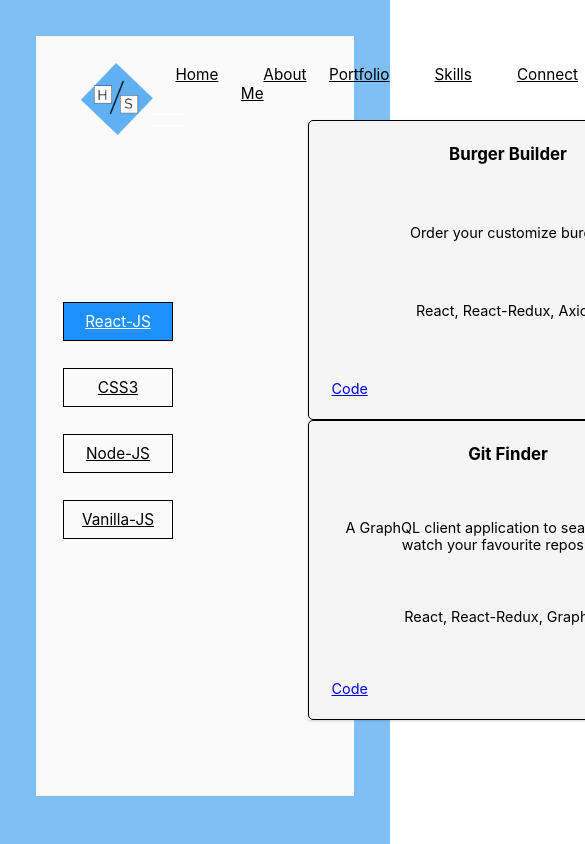
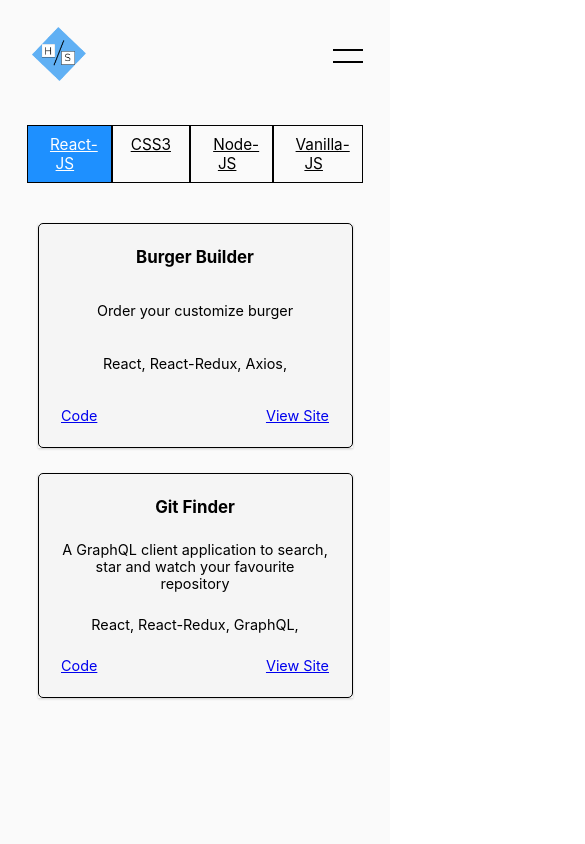
Before and after one commit to Heet1996/my-profile, a React app: page /portfolio in a window 390 px wide. Shown: the top 844 px of the page, 585 px wide, since content can reach past the window. Built offline with nearby package versions, Linux system fonts and the light colour scheme.

Commit message:
Portfolio page updated

```diff
--- a/src/App.scss
+++ b/src/App.scss
@@ -5,3 +5,12 @@
     padding: 4rem;
 
 }
+@media screen and (max-width: 700px)
+{
+    .container
+    {
+        background-color: #fafafa;
+        padding:0;
+    }
+
+}
--- a/src/components/About/About.scss
+++ b/src/components/About/About.scss
@@ -7,7 +7,7 @@
     top:50%;
     left: 50%;
     transform: translate(-50%,-50%);
-
+    margin-top:5rem;
 
     &-section
     {
@@ -16,7 +16,7 @@
         align-self: center;
         &__desc
         {
-            margin-top:5rem;
+
              &>p
              {
 
--- a/src/components/Home/Home.js
+++ b/src/components/Home/Home.js
@@ -67,13 +67,5 @@
 document.addEventListener('DOMContentLoaded',()=>{
 
     typeString();
-
-    //JS for maain menu to toogle
-    let mainNav = document.getElementById('js-menu');
-    let navBarToggle = document.getElementById('js-navbar-toggle');
-
-    navBarToggle.addEventListener('click', function () {
-    mainNav.classList.toggle('active');
-    });
 });
 export default Home;
--- a/src/components/Home/Home.scss
+++ b/src/components/Home/Home.scss
@@ -9,7 +9,8 @@
     top:50%;
     left: 50%;
     transform: translate(-50%,-50%);
-    min-width: 500px;
+    min-width: 40rem;
+
 }
 .profile-image
 {
--- a/src/components/Navigation/Header/Header.js
+++ b/src/components/Navigation/Header/Header.js
@@ -10,8 +10,14 @@
         return(
                 <header className="header">
                 <Logo />
-                <nav className="navigation">
+                <div className="menu-toggle" id="toogle">
+                            <div className="line"></div>
+                            <div className="line"></div>
+                </div>
 
+                <nav className="navigation" id="js-menu">
+
+                    <a href="#" className="close" id="close"></a>
                     <ul className="navigation__list">
                         <li className="navigation__item" onClick={typeString}>
                             <Link to="/" className="navigation__link">Home</Link>
@@ -30,14 +36,24 @@
                         </li>
 
                     </ul>
-                    <div class="menu-toggle">
-                        <div class="line"></div>
-                        <div class="line"></div>
-				    </div>
                 </nav>
                 </header>
 
         );
     }
 }
+// //JS for maain menu to toogle
+document.addEventListener('DOMContentLoaded',()=>{
+
+    let mainNav = document.getElementById('js-menu');
+    let navBarToggle = document.getElementById('toogle');
+    let navBarClose= document.getElementById('close');
+    navBarToggle.addEventListener('click', function () {
+     mainNav.classList.toggle('activeNav');
+    });
+    mainNav.addEventListener('click', function () {
+        mainNav.classList.toggle('activeNav');
+       });
+});
+
 export default Header;
--- a/src/components/Navigation/Header/Header.scss
+++ b/src/components/Navigation/Header/Header.scss
@@ -32,35 +32,74 @@
     }
 
 }
-
-
-
 /* Mobile Code for header */
 
 @media screen and (max-width: 700px)
 {
-    .line{
-        width: 30px;
-        height: 2px;
-        margin: 10px 0;
-        background-color: #fff;
-    }
-    .menu-toggle:hover{
-        cursor: pointer;
-    }
-    .mobile-nav ul{
-        padding: 0;
-        margin: 0;
-        list-style-type: none;
-    }
+
 
     .navigation
     {
+        background-color: #3C3842;
+        display: block;
+        width: 100%;
+        height: 100%;
+        display: none;
+        text-align: center;
+        position: absolute;
+        top:0;
+        left: 0;
+        z-index: 100;
         & ul
         {
             padding: 0;
             margin: 0;
             list-style-type: none;
+            display: flex;
+            flex-direction: column;
+            justify-content: center;
+            height: 100%;
+        }
+        &__link
+        {
+            color: #989AA4;
+            display: block;
+            padding: 15px 20px;
         }
     }
+    .line{
+        width: 30px;
+        height: 2px;
+        margin: 10px 0;
+        background-color:black;
+    }
+    .menu-toggle{
+        cursor: pointer;
+    }
+    .activeNav
+    {
+        display: block;
+    }
+    .close {
+        position: absolute;
+        right: 32px;
+        top: 32px;
+        width: 32px;
+        height: 32px;
+
+      }
+      .close:before, .close:after {
+        position: absolute;
+        left: 15px;
+        content: ' ';
+        height: 33px;
+        width: 2px;
+        background-color: #fff;
+      }
+      .close:before {
+        transform: rotate(45deg);
+      }
+      .close:after {
+        transform: rotate(-45deg);
+      }
 }
--- a/src/components/Portfolio/Portfolio.scss
+++ b/src/components/Portfolio/Portfolio.scss
@@ -3,6 +3,16 @@
     display: flex;
     align-items: center;
     height: 80%;
+    @media screen and (max-width: 700px)
+    {
+            &
+            {
+                flex-direction: column;
+                justify-content: space-between;
+
+            }
+    }
+
 }
 .navigation-1
 {
@@ -36,6 +46,20 @@
         color: inherit;
         padding: 1rem;
     }
+    @media screen and (max-width: 700px)
+    {
+            &
+            {
+                margin: 3rem 0;
+            }
+            &__list
+            {
+                flex-direction: row;
+                width: 100%;
+                justify-content: space-evenly;
+
+            }
+    }
 
 }
 .projects
@@ -44,16 +68,33 @@
     flex-wrap: wrap;
     flex-grow: 2;
     justify-content: space-evenly;
+    @media screen and (max-width: 1090px)
+    {
+            &
+            {
+                flex-direction: column;
+                justify-content: space-between;
+                align-items: center;
+            }
+    }
 
 }
 .flip-card {
     background-color: transparent;
-    width: 400px;
-    height: 300px;
+    width: 40rem;
+    height: 30rem;
     position: relative;
     text-align: center;
     box-shadow: 0 1px 3px rgba(0,0,0,0.06), 0 1px 2px rgba(0,0,0,0.12);
-
+    @media screen and (max-width: 1090px)
+    {
+            &
+            {
+                width: 35rem;
+                height: 25rem;
+                margin-bottom: 2rem;
+            }
+    }
     &-front
     {
         position: absolute;
--- a/src/components/UI/Logo.scss
+++ b/src/components/UI/Logo.scss
@@ -7,3 +7,15 @@
         height: 8rem;
     }
 }
+@media screen and (max-width: 700px)
+{
+    .logo-space
+    {
+        margin-left: 0.5rem;
+        &__img
+        {
+            width: 6rem;
+            height: 6rem;
+        }
+    }
+}
--- a/src/hoc/Layout/Layout.scss
+++ b/src/hoc/Layout/Layout.scss
@@ -2,5 +2,6 @@
 {
     background-color: #fafafa;
     padding: 3rem;
-    height: 90vh;
+    height: 100%;
+
 }
--- a/src/index.scss
+++ b/src/index.scss
@@ -20,6 +20,9 @@
 */
 //mixins
 @mixin respond($breakpoint) {
+  @if $breakpoint==small-phone{
+    @media (max-width: 25em) {@content};
+    }
   @if $breakpoint==phone{
   @media (max-width: 37.5em) {@content};
   }
@@ -39,6 +42,9 @@
 {
   --background-container: rgba(96, 176, 244,0.8);
   font-size:62.5%;
+  @include respond(small-phone){    //width<400
+    font-size:30%;          //1 rem =8px  viz. 50%
+ }
   @include respond(phone){    //width<900
     font-size:45%;          //1 rem =8px  viz. 50%
  }
@@ -56,12 +62,13 @@
 
 body {
   margin: 0;
+  font-size: 1.6rem;
   font-family: -apple-system, BlinkMacSystemFont, "Segoe UI", "Roboto", "Oxygen",
     "Ubuntu", "Cantarell", "Fira Sans", "Droid Sans", "Helvetica Neue",
     sans-serif;
   -webkit-font-smoothing: antialiased;
   -moz-osx-font-smoothing: grayscale;
-  font-size:1.6rem;
+
 
 }
 *, *::before, *::after {
```
